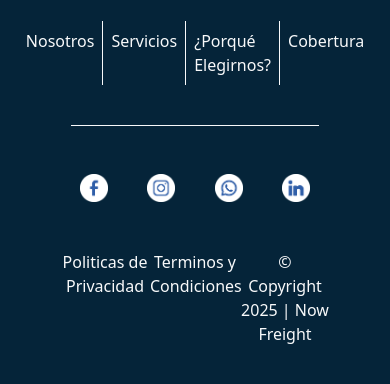
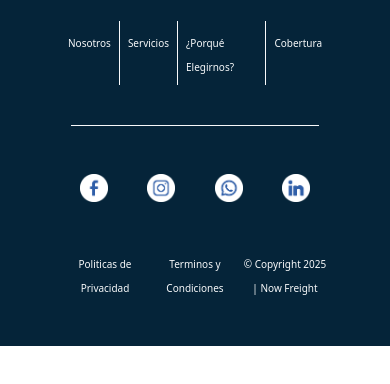
Before and after one commit to trabajoAdl/Ontimex, a plain HTML site: page index.html in a window 390 px wide. Shown: the part 6416-6800 px from the top of the page. After the commit the page ends 6762 px from the top, so only its background shows below. Drawn offline with nearby package versions, Linux system fonts and the light colour scheme.

Commit message:
index.html

```diff
--- a/index.html
+++ b/index.html
@@ -242,6 +242,11 @@
         opacity: 0;
         transform: translateY(100px);
       }
+  @media (max-width: 500px) {
+            .text-copir{
+                font-size: 10px;
+            }
+        }
 </style>
 
     <!-- BANNER -->
```
